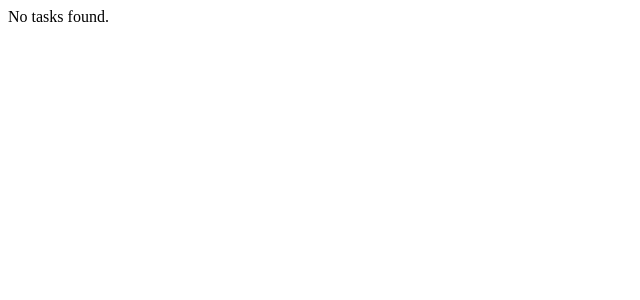
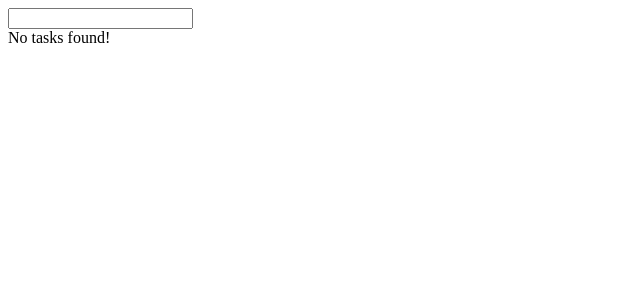
Before and after one commit to gurleensethi/infinite-todo, a React (Create React App) app in the folder web_app/: page /#/ in a window 1280 px wide. Shown: the top 300 px of the page, without its empty margins (0-640 px from the left). Built offline with nearby package versions, Linux system fonts and the light colour scheme.

Commit message:
feat: add input text in task component.

```diff
--- a/web_app/src/components/TaskComponent/TaskComponent.tsx
+++ b/web_app/src/components/TaskComponent/TaskComponent.tsx
@@ -32,13 +32,24 @@ const TaskComponent: FunctionComponent<OwnProps & PropsFromRedux> = ({
     fetchTasks(parentId);
   }, [parentId, fetchTasks]);
 
-  if (!tasks || !tasks.length) {
-    return <div>No tasks found.</div>;
-  }
+  const [taskText, setTaskText] = React.useState("");
+
+  const handleSubmit = (event: React.FormEvent<HTMLFormElement>) => {
+    event.preventDefault();
+    setTaskText("");
+  };
+
+  const hasTasks = tasks && tasks.length > 0;
 
   return (
     <div>
-      <TaskList tasks={tasks} />
+      <form onSubmit={handleSubmit}>
+        <input
+          onChange={(event) => setTaskText(event.target.value)}
+          value={taskText}
+        />
+      </form>
+      {hasTasks ? <TaskList tasks={tasks} /> : <div>No tasks found!</div>}
     </div>
   );
 };
--- a/web_app/src/data/redux/task/task.selectors.ts
+++ b/web_app/src/data/redux/task/task.selectors.ts
@@ -4,11 +4,11 @@ import { RootState, Task } from "src/data/types";
 export const selectTasksByParentId = createSelector<
   RootState,
   number,
-  Record<number, Task[]>,
+  Record<number, Task[] | undefined>,
   number,
-  Task[] | undefined
+  Task[]
 >(
   (state: RootState) => state.tasks.tasks,
   (state: RootState, parentId: number) => parentId,
-  (tasks, parentId) => tasks[parentId]
+  (tasks, parentId) => tasks[parentId] || []
 );
```
